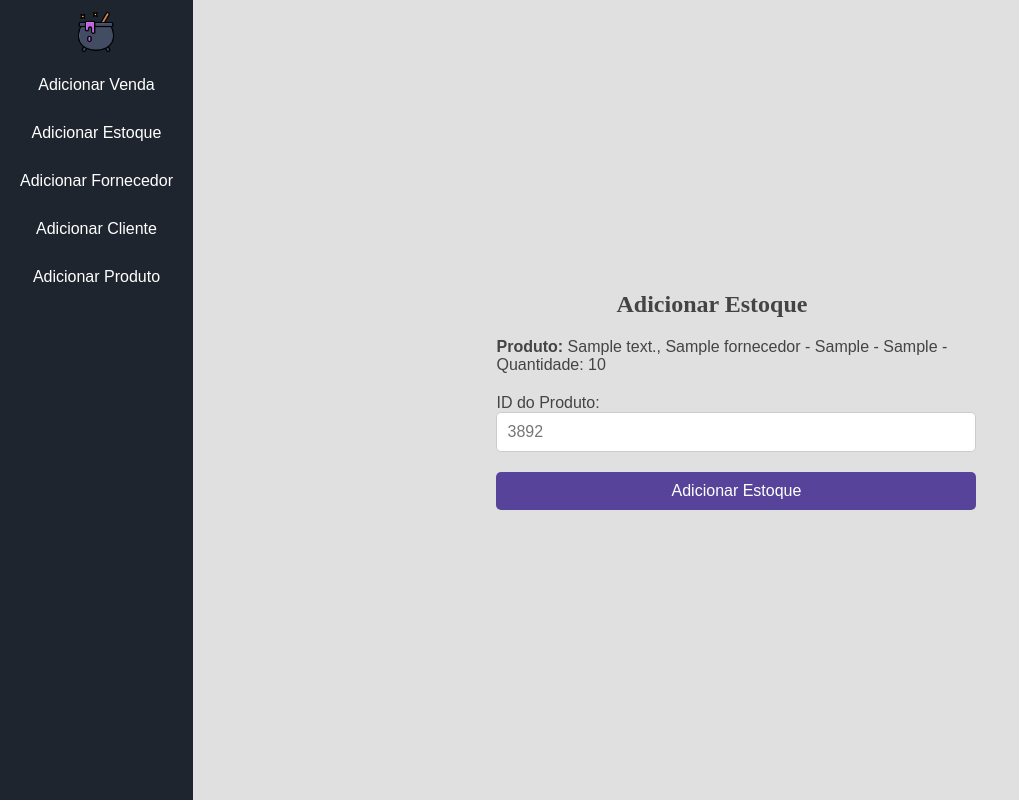
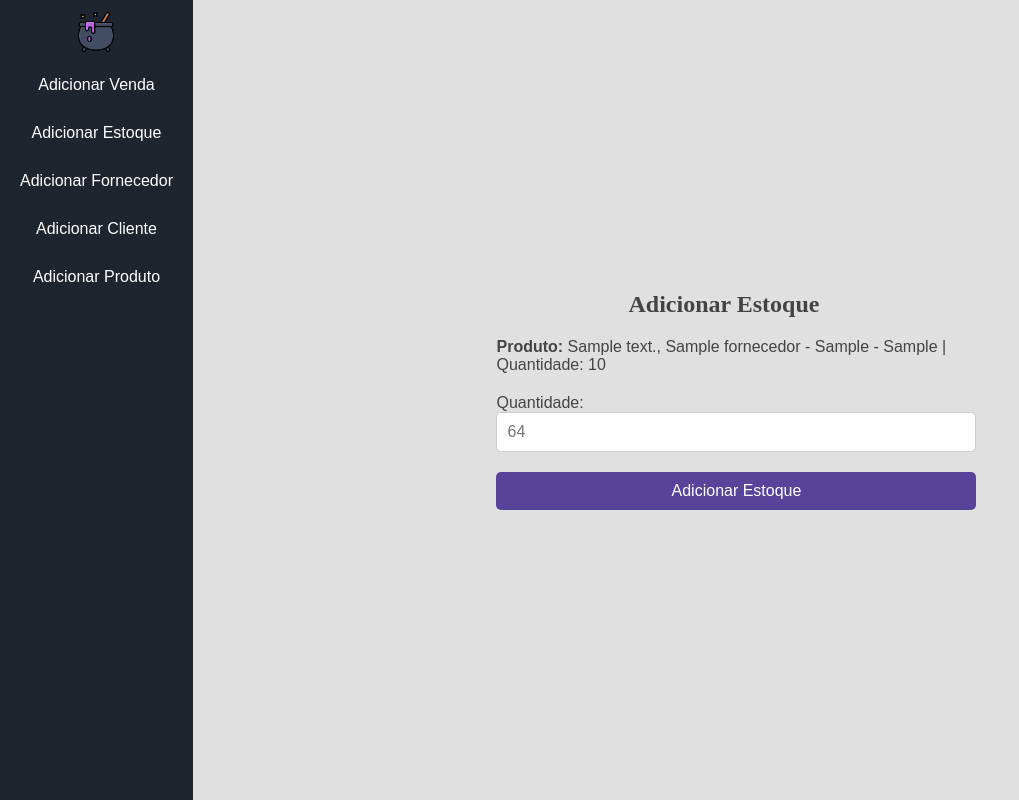
Before and after one commit to LucasBonii/FeiticoManagement, a Django app: page /estoque/1 in a window 1280 px wide. Shown: the whole page, without its empty margins (0-1019 px from the left). Run offline with Django 5.2, Linux system fonts and the light colour scheme; tables that the repository leaves empty hold one stand-in row (values such as "Sample post").

Commit message:
add estoque

```diff
--- a/stockmanagement/static/stock/css/style.css
+++ b/stockmanagement/static/stock/css/style.css
@@ -122,7 +122,7 @@ h4 {
 
 .form-container h2 {
     margin-bottom: 20px; /* Espaçamento abaixo do título do formulário */
-    margin-left: 12rem;
+    margin-left: 13.2rem;
 }
 
 .form-group {
--- a/stockmanagement/templates/stock/pages/add_estoque.html
+++ b/stockmanagement/templates/stock/pages/add_estoque.html
@@ -20,14 +20,14 @@
             </form>
         {% else %}
         <h2>Adicionar Estoque</h2>
-        <form method="post" action="{% url 'add_estoque' %}">
+        <form method="post" action="{% url 'add_estoque' produto.id %}">
             {% csrf_token %}
             <div class="form-group">
-                <p><strong>Produto:</strong> {{ produto.descricao }}, {{ produto.fornecedor }} - {{ produto.tamanho }} - {{ produto.cor }} - Quantidade: {{ produto.quantidade }}</p>
+                <p><strong>Produto:</strong> {{ produto.descricao }}, {{ produto.fornecedor }} - {{ produto.cor }} - {{ produto.tamanho }} | Quantidade: {{ produto.quantidade }}</p>
             </div>
             <div class="form-group">
-                <label for="id_produto">ID do Produto:</label>
-                <input type="text" id="id_produto" name="id_produto" placeholder="3892" required>
+                <label for="quantidade">Quantidade:</label>
+                <input type="numeric" id="quantidade" name="quantidade" placeholder="64" required>
             </div>
 
             <button type="submit">Adicionar Estoque</button>
--- a/stockmanagement/templates/stock/partials/sidebar.html
+++ b/stockmanagement/templates/stock/partials/sidebar.html
@@ -5,7 +5,7 @@
     </div>
     <div class="nav-buttons">
         <a href="#">Adicionar Venda</a>
-        <a href="#">Adicionar Estoque</a>
+        <a href="{% url 'add_estoque' %}">Adicionar Estoque</a>
         <a href="{% url 'add_fornecedor' %}">Adicionar Fornecedor</a>
         <a href="#">Adicionar Cliente</a>
         <a href="{% url 'add_produto' %}">Adicionar Produto</a>
--- a/stockmanagement/views.py
+++ b/stockmanagement/views.py
@@ -55,10 +55,24 @@ def add_estoque(request, id_produto=None):
     produto_selecionado = None
 
     if id_produto:  # Se o ID do produto estiver presente na URL
+        produto_selecionado = Produto.objects.filter(id=id_produto).first()
+        quantidade = request.POST.get("quantidade")
+        print(quantidade)
+        if quantidade:
+            try:
+                quantidade = int(quantidade)
+                if produto_selecionado:
+                    produto_selecionado.quantidade += quantidade
+                    produto_selecionado.save()
+                    quantidade = 0
+                    mensagem = "sucesso"
+                    return redirect('add_estoque', id_produto=id_produto)
+
+            except ValueError:
+                mensagem = "número"
         selecionado = True
-        produto_selecionado = Produto.objects.filter(id=id_produto).first()
 
-    if request.method == "POST":  # Se o formulário for preenchido
+    if request.method == "POST" and not id_produto:  # Se o formulário for preenchido e id_produto não está na URL
         id_produto = request.POST.get("id_produto")
         if id_produto:
             return redirect('add_estoque', id_produto=id_produto)
```
